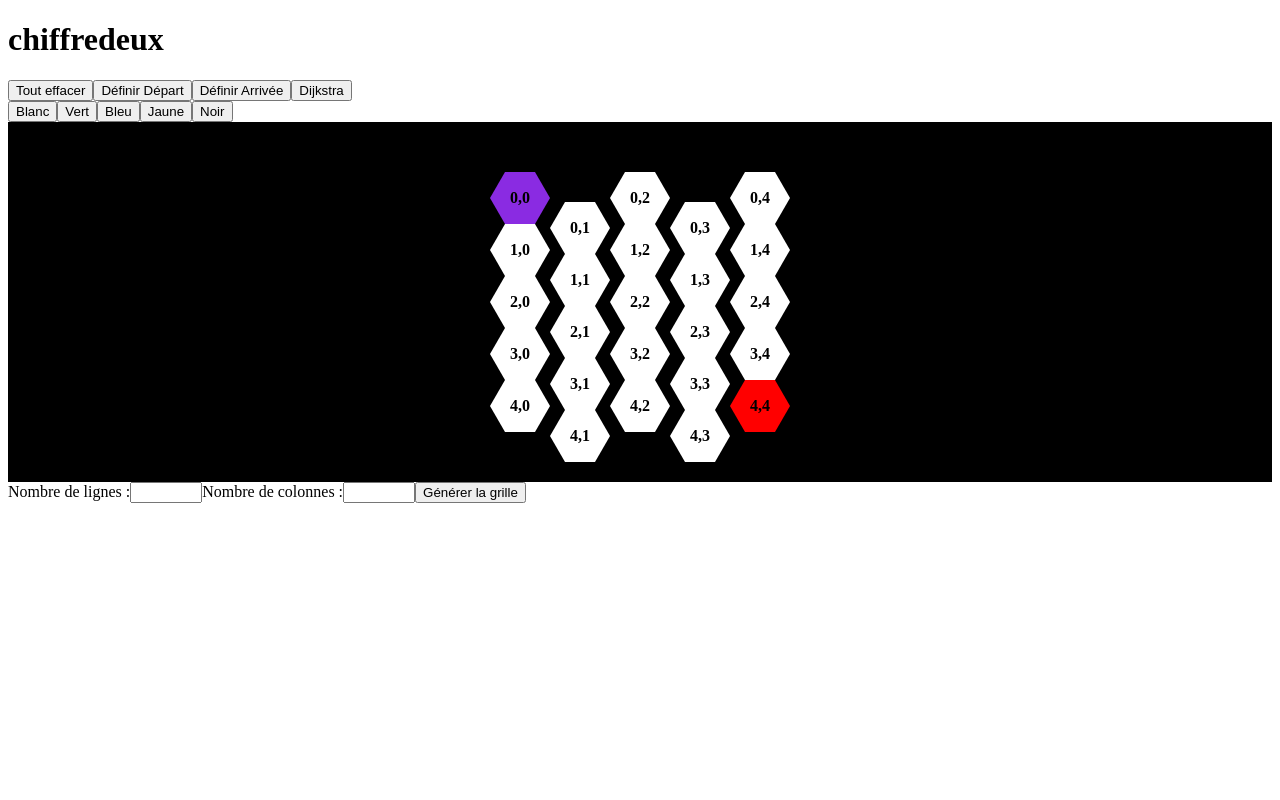
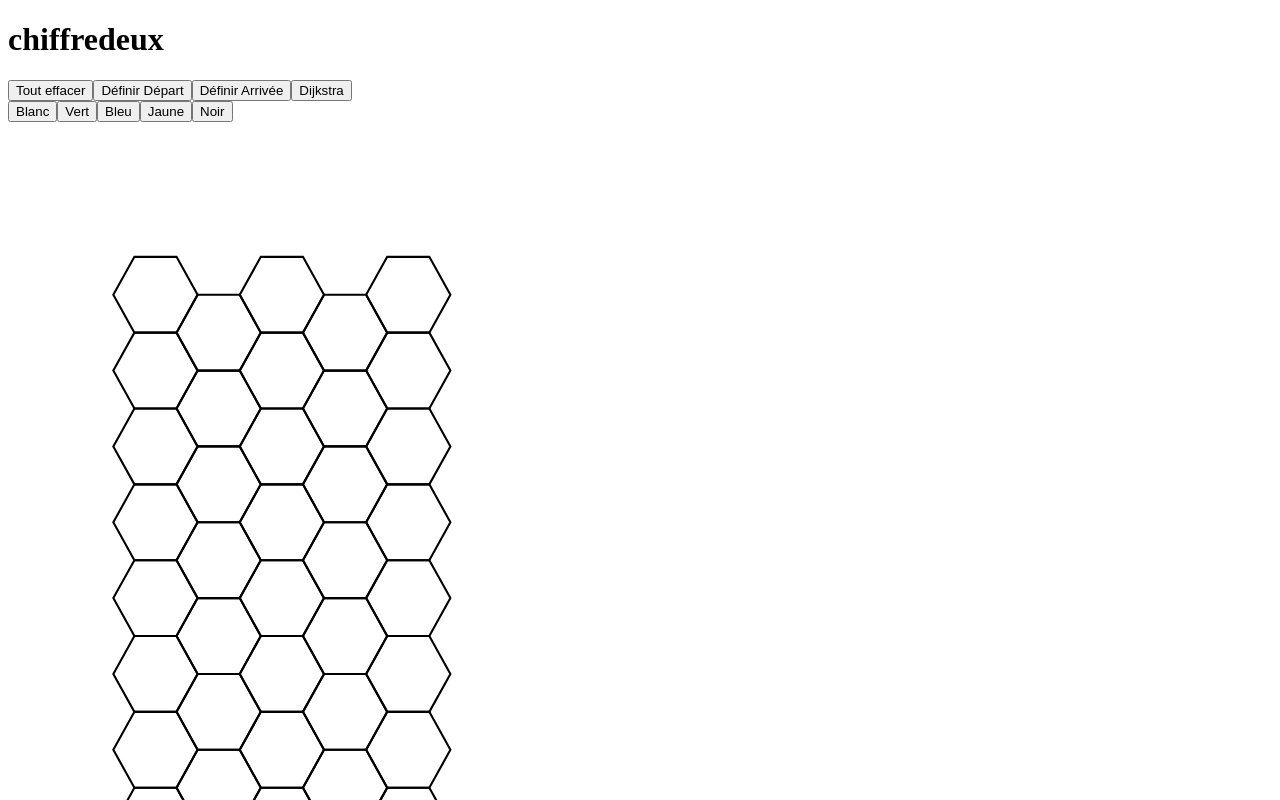
Before and after one commit to Guamss/sae5_graphes, an Angular app in the folder front/: page / in a window 1280 px wide. Shown: the top 800 px of the page. Built offline with nearby package versions, Linux system fonts and the light colour scheme.

Commit message:
[Angular] Grille d'hexagone visuellement correcte

```diff
--- a/front/src/app/app.component.html
+++ b/front/src/app/app.component.html
@@ -1,5 +1,5 @@
 <h1>{{ title }}</h1>
 <app-action-buttons [grid]="currentGrid"></app-action-buttons>
 <app-color-buttons></app-color-buttons>
-<app-hexagon-grid (newGrid)="updateGrid($event)"></app-hexagon-grid>
+<app-hexagon-grid [width]="5" [height]="15"></app-hexagon-grid>
 <app-grid-dimensions></app-grid-dimensions>
--- a/front/src/app/hexagon-grid/hexagon-grid.component.css
+++ b/front/src/app/hexagon-grid/hexagon-grid.component.css
@@ -1,41 +1,51 @@
-.hex-grid {
-  display: flex;
-  background-color: black;
-  flex-direction: row; /* Passer à ligne pour retourner la grille */
-  justify-content: center;
-  align-items: center;
-  padding: 20px;
+/* grid styling */
+use {
+  transition: 0.4s;
+  cursor: pointer;
+  fill: transparent;
 }
 
-.hex-row {
+.pod-wrap use:hover {
+  fill: #000000;
+}
+
+/* other styling */
+svg {
+  width: 100%; /* Adapte la taille du SVG au parent */
+  height: auto; /* Permet de maintenir l'aspect ratio du SVG */
+  max-width: 100%; /* Empêche le SVG de dépasser le conteneur */
+  display: block; /* Éviter les marges automatiques du SVG */
+}
+
+body {
   display: flex;
   justify-content: center;
   align-items: center;
-  gap: 0; /* Retirer le gap pour éviter l'espacement entre les hexagones */
   flex-direction: column;
+  margin: 0;
+  height: 100vh;
+  font-weight: 700;
+  font-family: sans-serif;
+  overflow: hidden; /* Évite tout débordement de contenu */
 }
 
-.hexagon {
-  position: relative;
-  width: 60px;
-  height: 52px;
-  clip-path: polygon(25% 0, 75% 0%, 100% 50%, 75% 100%, 25% 100%, 0% 50%);
-  cursor: pointer;
+.container {
   display: flex;
   justify-content: center;
   align-items: center;
-  color: black;
-  font-weight: bold;
-  transition: background-color 0.3s ease;
+  width: 100%;
+  height: 100%;
+  padding: 10px; /* Ajoute un peu d'espace autour de la grille */
+  overflow: auto; /* Permet le défilement si nécessaire */
 }
 
-.hexagon:hover {
-  background-color: gray;
+a {
+  color: #ccc;
+  padding: 10px;
+  text-decoration: none;
+  transition: color 0.4s;
 }
 
-.hexagon span {
-  position: absolute;
-  top: 50%;
-  left: 50%;
-  transform: translate(-50%, -50%);
+a:hover {
+  color: #333;
 }
--- a/front/src/app/hexagon-grid/hexagon-grid.component.html
+++ b/front/src/app/hexagon-grid/hexagon-grid.component.html
@@ -1,18 +1,13 @@
-<div class="hex-grid">
-  <div
-    *ngFor="let col of grid.tab[0]; let colIndex = index"
-    class="hex-row"
-    [style.margin-top]="colIndex % 2 === 0 ? '0' : '60px'"
-  >
-    <div
-      *ngFor="let row of grid.tab; let rowIndex = index"
-      class="hexagon"
-      [ngStyle]="{
-        'background-color': (rowIndex === grid.start[0] && colIndex === grid.start[1]) ? 'blueviolet' :
-                             (rowIndex === grid.end[0] && colIndex === grid.end[1]) ? 'red' : getColorForWeight(1)
-      }"
-      (click)="onHexClick(rowIndex, colIndex)">
-      <span>{{ rowIndex }},{{ colIndex }}</span>
-    </div>
-  </div>
-</div>
+<svg viewBox="0 0 300 200">
+  <defs>
+    <g id="pod">
+      <polygon stroke="#000000" stroke-width="0.5" points="5,-9 -5,-9 -10,0 -5,9 5,9 10,0" />
+    </g>
+  </defs>
+
+  <g class="pod-wrap">
+    <ng-container *ngFor="let pos of calculatedPositions">
+      <use xlink:href="#pod" [attr.transform]="'translate(' + pos.x + ', ' + pos.y + ')'"></use>
+    </ng-container>
+  </g>
+</svg>
--- a/front/src/app/hexagon-grid/hexagon-grid.component.ts
+++ b/front/src/app/hexagon-grid/hexagon-grid.component.ts
@@ -1,102 +1,44 @@
-import {Component, EventEmitter, OnDestroy, Output} from '@angular/core';
-import {CommonModule} from '@angular/common';
-import {FormsModule} from '@angular/forms';
-import {Grid} from '../model/grid';
-import {Subscription} from 'rxjs';
+import { Component, OnInit, Input } from '@angular/core';
+import { NgForOf } from '@angular/common';
 
 @Component({
   selector: 'app-hexagon-grid',
-    imports: [CommonModule, FormsModule,],
   templateUrl: './hexagon-grid.component.html',
   standalone: true,
-    styleUrl: './hexagon-grid.component.css'
+  imports: [
+    NgForOf
+  ],
+  styleUrls: ['./hexagon-grid.component.css']
 })
-export class HexagonGridComponent implements OnDestroy {
-    @Output() newGrid = new EventEmitter<Grid>(); // Déclare l'@Output pour émettre le grid
+export class HexagonGridComponent implements OnInit {
+  @Input() width: number = 10; // Add @Input to accept longueur
+  @Input() height: number = 10; // Add @Input to accept largeur
 
-    selectedColor: string = "white";
-    colorWeightDict: any = {
-        "white": 1,
-        "green": 10,
-        "aqua": 20,
-        "yellow": 30,
-        "black": 40
-    };
+  calculatedPositions: { x: number, y: number }[] = [];
 
-    grid: Grid = {
-        height: 5,
-        width: 5,
-        start: [0, 0],
-        end: [4, 4],
-        tab: []  // On garde ici les poids des hexagones
-    };
+  constructor() { }
 
-    isSettingStart: boolean = false;
-    isSettingEnd: boolean = false;
-    subs: Subscription[] = [];
-
-    constructor() {
-        this.generateGrid();
+  ngOnInit(): void {
+    this.calculatePositions();
   }
 
-    generateGrid(): void {
-        this.grid.tab = Array.from({length: this.grid.height}, () =>
-            Array.from({length: this.grid.width}, () => 1) // Initialise les poids à 1
-        );
-        this.emitGrid();
-    }
+  calculatePositions(): void {
+    const startX = 35; // Coordonnée de départ X
+    const startY = 41; // Coordonnée de départ Y
+    const spacingX = 15; // Espacement entre les "pods"
+    const spacingY = 18; // Espacement entre les "pods"
 
-    getColorForWeight(weight: number): string {
-        switch (weight) {
-            case 1:
-                return 'white';
-            case 10:
-                return 'green';
-            case 20:
-                return 'aqua';
-            case 30:
-                return 'yellow';
-            case 40:
-                return 'black';
-            default:
-                return 'grey';
+    this.calculatedPositions = [];
+
+    // Parcours de la largeur (hauteur du grid)
+    for (let j = 0; j < this.height; j++) {
+      // Parcours de la longueur (largeur du grid)
+      for (let i = 0; i < this.width; i++) {
+        const x = startX + i * spacingX; // Déplacement en X
+        const y = startY + (j * spacingY) + (i % 2 === 0 ? 0 : spacingY / 2); // Ajustement en Y pour créer l'effet décalé
+
+        this.calculatedPositions.push({ x, y });
       }
     }
-
-    onHexClick(row: number, col: number): void {
-        if (this.isSettingStart) {
-            this.grid.start = [row, col];
-            this.isSettingStart = false;
-        } else if (this.isSettingEnd) {
-            this.grid.end = [row, col];
-            this.isSettingEnd = false;
-        } else {
-            this.grid.tab[row][col] = this.colorWeightDict[this.selectedColor];
-        }
-        this.emitGrid(); // Émet la grille mise à jour après un clic
-    }
-
-    updateGrid(rows: number, cols: number): void {
-        this.grid.height = rows;
-        this.grid.width = cols;
-        this.generateGrid();
-    }
-
-    setStartMode(): void {
-        this.isSettingStart = true;
-        this.isSettingEnd = false;
-    }
-
-    setEndMode(): void {
-        this.isSettingEnd = true;
-        this.isSettingStart = false;
-    }
-
-    emitGrid(): void {
-        this.newGrid.emit(this.grid); // Émet la grille actuelle
-    }
-
-    ngOnDestroy(): void {
-        this.subs.forEach(sub => sub.unsubscribe());
   }
 }
```
Lines whose indentation alone changed are shown as unchanged.
